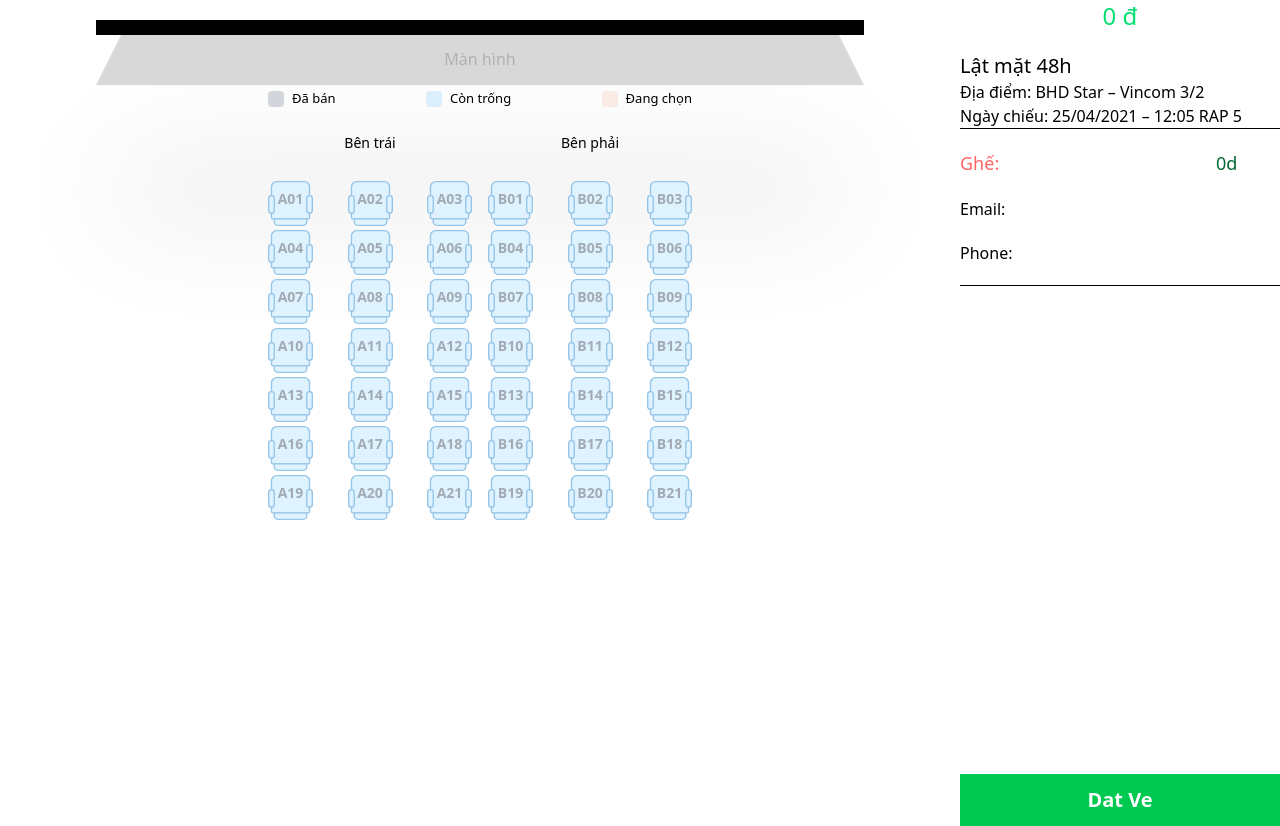
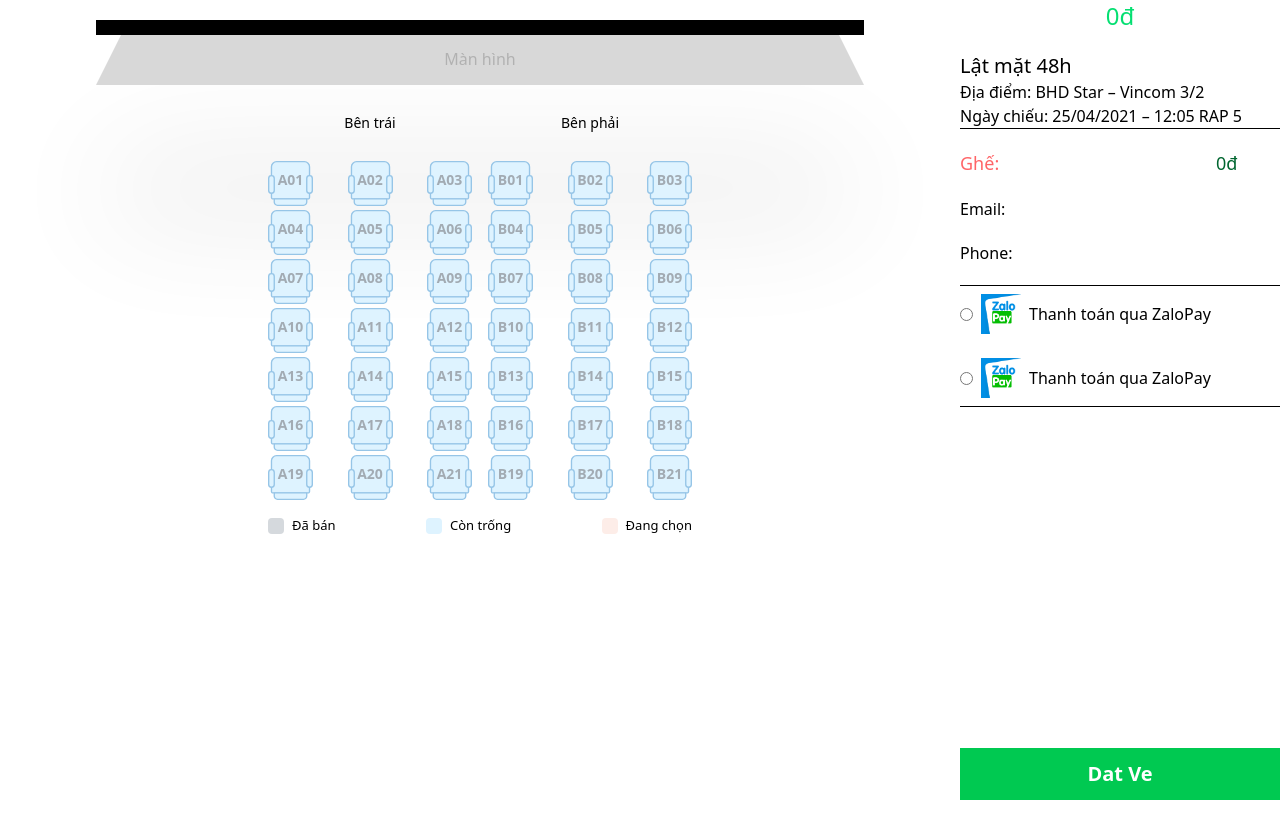
Before and after one commit to kientrdoan/Frontend_BookTicket, a React (Vite) app: page /checkout/1 in a window 1280 px wide. After the commit the page ends 800 px from the top, so only its background shows below. Built offline with nearby package versions, Linux system fonts and the light colour scheme; no server answers.

Commit message:
update UI checkout voi select ghe

```diff
--- a/src/components/RenderSeat/render_seat.jsx
+++ b/src/components/RenderSeat/render_seat.jsx
@@ -1,175 +1,106 @@
-import React from "react";
-import seat_active from "../../assets/images/seat_active.svg";
-import seat_selecting from "../../assets/images/seat_selecting.svg";
-import seat_disabled from "../../assets/images/seat_disabled.svg";
-import { useDispatch } from "react-redux";
-// import { useDispatch, useSelector } from 'react-redux';
+import React, { useMemo } from "react";
+import { useDispatch, useSelector } from "react-redux";
+import SeatCell from "./seat_cell";
 
 export default function SelectSeat() {
-  let dispatch = useDispatch();
+  const dispatch = useDispatch();
+  const { danhSachGheDangDat } = useSelector(state => state.QuanLyDatVeReducer);
 
-  var selectSeat = [];
-  var chuyenXe = { listMaGhe: [] };
+  const chuyenXe = { listMaGhe: [] };
 
-  // CHUYỀN DATA LÊN REDUX
   const handleSelectSeat = (seat) => {
-    // console.log(seat)
-    let index = selectSeat.indexOf(seat);
+    let index = danhSachGheDangDat.indexOf(seat);
     let existInListVeXe = chuyenXe.listMaGhe.indexOf(seat);
+
     if (existInListVeXe === -1) {
+      let newData = [...danhSachGheDangDat];
       if (index !== -1) {
-        let newData = [...selectSeat];
         newData.splice(index, 1);
-        dispatch({
-          type: "CHANGE_SELECT_SEAT",
-          selectSeat: newData,
-        });
       } else {
-        if (selectSeat.length < 5) {
-          let newData = [...selectSeat];
+        if (newData.length < 5) {
           newData.push(seat);
-          dispatch({
-            type: "CHANGE_SELECT_SEAT",
-            selectSeat: newData,
-          });
+        } else {
+          return;
         }
       }
+
+      dispatch({
+        type: "CHANGE_SELECT_SEAT",
+        danhSachGheDangDat: newData,
+      });
     }
-    // console.log(selectSeat)
   };
 
-  function getSeatLabel(label, numberSeat) {
-    // Thêm số 0 phía trước nếu số ghế ít hơn 10
-    const seatNumber = String(numberSeat).padStart(2, "0"); // Chuyển số thành chuỗi, thêm 0 nếu cần
-    const seatLabel = `${label}${seatNumber}`; // Tạo định dạng ghế như "A01", "A02", v.v.
-    return seatLabel;
-  }
+  const getSeatLabel = (label, number) => {
+    return `${label}${String(number).padStart(2, "0")}`;
+  };
 
   const render_seat = (label) => {
     const rows = [];
-    var numberSeat = 1
+    let numberSeat = 1;
 
-    // Lặp qua từng dòng để tạo ra hàng ghế
-    for (let i = 0; i < 7; i += 1) {
+    for (let i = 0; i < 7; i++) {
       const row = (
-        <tr
-          key={i}
-          className='flex items-center gap-1 justify-between'
-        >
-          <td
-            onClick={() => {
-              handleSelectSeat(getSeatLabel(label, numberSeat));
-            }}
-            className={`relative mt-1 flex justify-center text-center ${
-              chuyenXe.listMaGhe.includes(getSeatLabel(label, numberSeat)) ||
-              (selectSeat.includes(getSeatLabel(label, numberSeat)) === false &&
-                selectSeat.length >= 5)
-                ? "cursor-not-allowed"
-                : "cursor-pointer"
-            }`}
-          >
-            {/* Hinh anh minh hoa ghe */}
-            <img
-              width={45}
-              src={
-                chuyenXe.listMaGhe.includes(getSeatLabel(label, i))
-                  ? seat_disabled
-                  : selectSeat.includes(getSeatLabel(label, i))
-                  ? seat_selecting
-                  : seat_active
-              }
-              alt='seat icon'
-            />
-            {/* Ten Ghe */}
-            <span className='absolute text-sm font-semibold text-[#A2ABB3] top-[0.55rem]'>
-              {getSeatLabel(label, numberSeat)}
-            </span>
-          </td>
+        <tr key={`${label}-${i}`} className='flex items-center gap-1 justify-between'>
+          {[0, 1, 2].map((offset, idx) => {
+            const seatNumber = numberSeat + offset;
+            const seatLabel = getSeatLabel(label, seatNumber);
+            const isDisabled = chuyenXe.listMaGhe.includes(seatLabel);
+            const isSelected = danhSachGheDangDat.includes(seatLabel);
+            const overLimit = !isSelected && danhSachGheDangDat.length >= 5;
 
-          <td className='relative w-6' />
-
-          <td
-            onClick={() => {
-              handleSelectSeat(getSeatLabel(label, numberSeat+1));
-            }}
-            className={`relative mt-1 flex justify-center text-center ${
-              chuyenXe.listMaGhe.includes(
-                getSeatLabel(label, i)
-              ) ||
-              (selectSeat.includes(getSeatLabel(label, numberSeat + 1)) ===
-                false &&
-                selectSeat.length >= 5)
-                ? "cursor-not-allowed"
-                : "cursor-pointer"
-            }`}
-          >
-            <img
-              width={45}
-              src={
-                chuyenXe.listMaGhe.includes(getSeatLabel(label, numberSeat +1 ))
-                  ? seat_disabled
-                  : selectSeat.includes(getSeatLabel(label, numberSeat + 1 ))
-                  ? seat_selecting
-                  : seat_active
-              }
-              alt='seat icon'
-            />
-            <span className='absolute text-sm font-semibold text-[#A2ABB3] top-[0.55rem]'>
-              {getSeatLabel(label, numberSeat + 1)}
-            </span>
-          </td>
-
-          <td className='relative w-6' />
-
-          <td
-            onClick={() => {
-              handleSelectSeat(getSeatLabel(label, numberSeat + 2 ));
-            }}
-            className={`relative mt-1 flex justify-center text-center ${
-              chuyenXe.listMaGhe.includes(
-                getSeatLabel(label, numberSeat + 2 )
-              ) ||
-              (selectSeat.includes(getSeatLabel(label, numberSeat + 2 )) ===
-                false &&
-                selectSeat.length >= 5)
-                ? "cursor-not-allowed"
-                : "cursor-pointer"
-            }`}
-          >
-            <img
-              width={45}
-              src={
-                chuyenXe.listMaGhe.includes(getSeatLabel(label, numberSeat + 2))
-                  ? seat_disabled
-                  : selectSeat.includes(getSeatLabel(label, numberSeat + 2))
-                  ? seat_selecting
-                  : seat_active
-              }
-              alt='seat icon'
-            />
-            <span className='absolute text-sm font-semibold text-[#A2ABB3] top-[0.55rem]'>
-              {getSeatLabel(label, numberSeat + 2)}
-            </span>
-          </td>
+            return (
+              <React.Fragment key={seatLabel}>
+                <SeatCell
+                  seatLabel={seatLabel}
+                  isDisabled={isDisabled || overLimit}
+                  isSelected={isSelected}
+                  onSelect={handleSelectSeat}
+                />
+                {idx !== 2 && <td className='relative w-6' />}
+              </React.Fragment>
+            );
+          })}
         </tr>
       );
-      numberSeat = numberSeat + 3
+
+      numberSeat += 3;
       rows.push(row);
     }
 
     return (
       <table>
-        <tbody>
-          {rows} {/* Thêm tất cả các hàng vào bảng */}
-        </tbody>
+        <tbody>{rows}</tbody>
       </table>
     );
   };
+
+  const renderSeatMemoA = useMemo(() => render_seat("A"), [danhSachGheDangDat]);
+  const renderSeatMemoB = useMemo(() => render_seat("B"), [danhSachGheDangDat]);
 
   return (
     <div className=''>
       <div className='max-w-md mx-auto'>
         <div className='mx-auto flex max-w-2xl flex-col px-3 py-1'>
+
+          {/* Thong Tin Tang Ghe */}
+          <div className='my-4 flex flex-row px-[8px] gap-[16px] text-center font-medium justify-center'>
+            <div className='flex min-w-[50%] flex-col'>
+              <div className='icon-gray flex w-full justify-center p-2 text-sm'>
+                <span>Bên trái</span>
+              </div>
+              <div className='divide mb-4' />
+              {renderSeatMemoA}
+            </div>
+
+            <div className='flex min-w-[50%] flex-col'>
+              <div className='icon-gray flex w-full justify-center p-2 text-sm'>
+                <span>Bên phải</span>
+              </div>
+              <div className='divide mb-4 2lg:hidden' />
+              {renderSeatMemoB}
+            </div>
+          </div>
 
           {/* Trang Thai */}
           <div className='flex justify-between text-[13px] font-normal'>
@@ -187,25 +118,6 @@ export default function SelectSeat() {
             </span>
           </div>
 
-          {/* Thong Tin Tang Ghe */}
-          <div className='my-4 flex flex-row px-[8px] gap-[16px] text-center font-medium justify-center'>
-            <div className='flex min-w-[50%] flex-col'>
-              <div className='icon-gray flex w-full justify-center p-2 text-sm'>
-                <span>Bên trái</span>
-              </div>
-              <div className='divide mb-4' />
-              {render_seat("A")}
-            </div>
-
-            <div className='flex min-w-[50%] flex-col'>
-              <div className='icon-gray flex w-full justify-center p-2 text-sm'>
-                <span>Bên phải</span>
-              </div>
-              <div className='divide mb-4 2lg:hidden' />
-              {render_seat("B")}
-            </div>
-          </div>
-
         </div>
       </div>
     </div>
--- /dev/null
+++ b/src/components/RenderSeat/seat_cell.jsx
@@ -0,0 +1,33 @@
+// SeatCell.js
+import React from "react";
+import seat_active from "../../assets/images/seat_active.svg";
+import seat_selecting from "../../assets/images/seat_selecting.svg";
+import seat_disabled from "../../assets/images/seat_disabled.svg";
+
+export default function SeatCell({ seatLabel, isDisabled, isSelected, onSelect }) {
+  return (
+    <td
+      onClick={() => {
+        if (!isDisabled) onSelect(seatLabel);
+      }}
+      className={`relative mt-1 flex justify-center text-center ${
+        isDisabled ? "cursor-not-allowed" : "cursor-pointer"
+      }`}
+    >
+      <img
+        width={45}
+        src={
+          isDisabled
+            ? seat_disabled
+            : isSelected
+            ? seat_selecting
+            : seat_active
+        }
+        alt='seat icon'
+      />
+      <span className='absolute text-sm font-semibold text-[#A2ABB3] top-[0.55rem]'>
+        {seatLabel}
+      </span>
+    </td>
+  );
+}
--- a/src/pages/Checkout.jsx
+++ b/src/pages/Checkout.jsx
@@ -1,13 +1,17 @@
 import React, { useEffect } from "react";
 
 import style from "../assets/styles/Checkout.module.css";
+import zalo from "../assets/images/zalo.jpg";
+
 import { useDispatch, useSelector } from "react-redux";
 import { layChiTietPhongVeAction } from "../redux/actions/QuanLyDatVeActions";
 import SelectSeat from "../components/RenderSeat/render_seat";
 
 export default function Checkout(props) {
+  const { chiTietPhongVe, danhSachGheDangDat } = useSelector(
+    (state) => state.QuanLyDatVeReducer
+  );
 
-  const { chiTietPhongVe } = useSelector((state) => state.QuanLyDatVeReducer);
   console.log(chiTietPhongVe);
   const dispatch = useDispatch();
   useEffect(() => {
@@ -38,9 +42,12 @@ export default function Checkout(props) {
         </div>
 
         {/* Cột bên phải */}
-        <div className='col-span-3'>
+        <div className='col-span-3 flex flex-col' style={{height: "100vh"}}>
+          <div>
             {/* Giá tiền */}
-          <h3 className='text-green-400 text-center text-2xl'>0 đ</h3>
+            <h3 className='text-green-400 text-center text-2xl'>
+              {danhSachGheDangDat.length * 1}đ
+            </h3>
 
             {/* Thông tin phim */}
             <h3 className='text-xl mt-5'>Lật mặt 48h</h3>
@@ -51,10 +58,14 @@ export default function Checkout(props) {
             {/* Ghế ngồi */}
             <div className='flex flex-row my-5'>
               <div className='w-4/5'>
-              <span className='text-red-400 text-lg'>Ghế:</span>
+                <span className='text-red-400 text-lg'>
+                  Ghế: {danhSachGheDangDat.join(" ")}
+                </span>
               </div>
               <div className='text-right col-span-1'>
-              <span className='text-green-800 text-lg'>0d</span>
+                <span className='text-green-800 text-lg'>
+                  {danhSachGheDangDat.length * 1}đ
+                </span>
               </div>
             </div>
 
@@ -73,7 +84,44 @@ export default function Checkout(props) {
             </div>
 
             <hr />
-          <div className='mb-0 h-full flex flex-col justify-end items-center'>
+            {/* Hình thức thanh toán */}
+            <div className='flex flex-col'>
+              <div className='flex items-center'>
+                <input
+                  className=''
+                  type='radio'
+                  name='paymentMethod'
+                  value='ZaloPay'
+                />
+                <img
+                  className='m-2'
+                  style={{ maxWidth: "40px" }}
+                  src={zalo}
+                  alt='zalopay'
+                />
+                <label>Thanh toán qua ZaloPay</label>
+              </div>
+
+              <div className='flex pt-2 items-center'>
+                <input
+                  className=''
+                  type='radio'
+                  name='paymentMethod'
+                  value='ZaloPay'
+                />
+                <img
+                  className='m-2'
+                  style={{ maxWidth: "40px" }}
+                  src={zalo}
+                  alt='zalopay'
+                />
+                <label>Thanh toán qua ZaloPay</label>
+              </div>
+            </div>
+          </div>
+
+          <hr />
+          <div className='mb-0 flex-1 flex flex-col justify-end items-center'>
             <div className='bg-green-500 text-white w-full text-center py-3 font-bold text-xl'>
               Dat Ve
             </div>
```
Also changed, not shown: src/redux/reducers/QuanLyDatVeReducer.jsx (+38 -32 lines), src/assets/images/zalo.jpg (added). Lines whose indentation alone changed are shown as unchanged.
